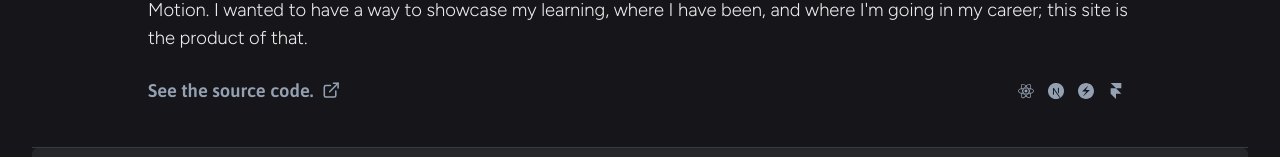
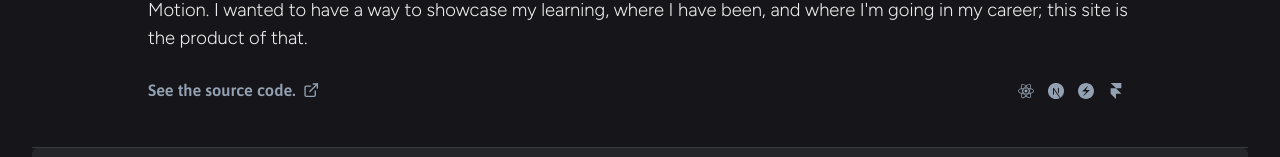
Before and after one commit to bcabau1/mike-can-code, a Next.js app: page /projects in a window 1280 px wide. Shown: the part 436-593 px from the top of the page. Built offline with nearby package versions, Linux system fonts and the light colour scheme.

Commit message:
Update projectbanner.js

```diff
--- a/components/projectbanner.js
+++ b/components/projectbanner.js
@@ -25,7 +25,7 @@ export default function ProjectBanner(props) {
                         {props.project?.description ?? `There seems to be a problem loading that information.`}
                     </Flex>
                     <Flex w='100%' h='20%' align='center' justify='space-between'>
-                        <Link isExternal href={props.project?.repoLink ?? '/projects/#intro'} fontFamily='heading' fontSize='calc(.5vw + 12px)' color='#72757e' _dark={{color:'#94a1b2' }} py='1'>
+                        <Link isExternal href={props.project?.repoLink ?? '/projects/#intro'} fontFamily='heading' fontSize='calc(.5vw + 10px)' color='#72757e' _dark={{color:'#94a1b2' }} py='1'>
                             See the source code. <ExternalLinkIcon ml='1' mb='1'/>
                         </Link>
                         <Flex flexDir='row' justify='space-between' >
```
